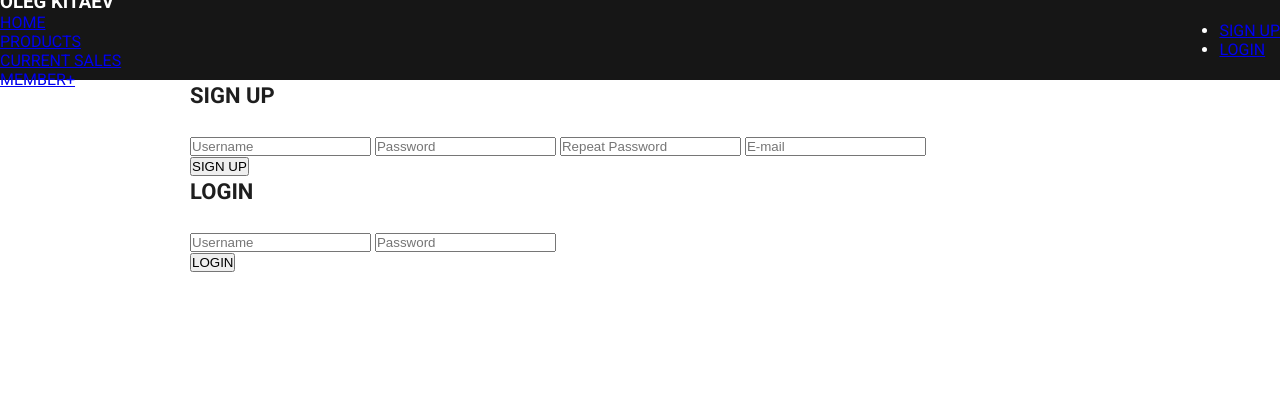
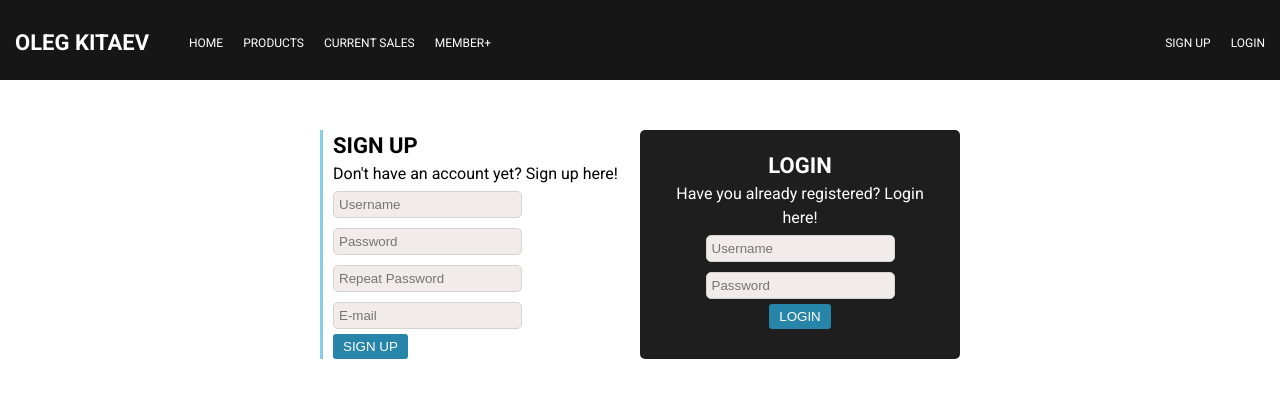
Before and after one commit to kitOl/php-oop-signup, a PHP site: page / in a window 1280 px wide. Shown: the top 408 px of the page. Run offline with PHP 8.4, Linux system fonts and the light colour scheme.

```diff
--- a/index.php
+++ b/index.php
@@ -12,7 +12,7 @@
 <body>
     <header>
         <nav>
-            <div >
+            <div>
                 <h3>OLEG KITAEV</h3>
                 <ul class="menu-main">
                     <li><a href="index.php">HOME</a></li>
--- a/style.css
+++ b/style.css
@@ -1,16 +1,22 @@
 * {
   margin: 0;
   padding: 0;
+  box-sizing: border-box;
 }
 
 body {
   font-family: Roboto;
+  font-size: 12px;
+  font-weight: 400;
   color: #fff;
+  border: none;
 }
 
 .wrapper {
+  margin: 0 auto;
   width: 900px;
-  margin: 0 auto;
+  display: flex;
+  justify-content: center;
 }
 
 p {
@@ -25,34 +31,101 @@ h4 {
 }
 
 header {
+  padding: 30px 15px 30px;
   width: 100%;
   height: 80px;
   background-color: #161616;
 }
 
+ul,
+li {
+  list-style-type: none;
+}
+
+a {
+  text-decoration: none;
+  color: #fff;
+}
+
 header nav {
-  width: 100%;
-  height: 100%;
   display: flex;
   justify-content: space-between;
+  gap: 20px;
   align-items: center;
 }
 
+header nav h3 {
+  font-size: 22px;
+  font-weight: 600;
+}
+
 header nav div {
+  display: flex;
+  justify-content: flex-start;
+}
 
+input {
+  padding: 5px;
+  margin: 5px 0 5px;
+  border: 1px solid lightgray;
+  border-radius: 5px;
+  background-color: rgb(242, 235, 235);
+}
+
+button {
+  padding: 5px 10px;
+  border: none;
+  border-radius: 3px;
+  background-color: rgb(40, 133, 170);
+  color: #fff;
+}
+
+.menu-main {
+  margin-left: 40px;
+  display: flex;
+  justify-content: space-between;
+  gap: 20px;
+  align-items: center;
 }
 
 .menu-member {
+  display: flex;
+  justify-content: space-between;
+  gap: 20px;
+  align-items: center;
 }
 
 .header-login-a {
+  text-decoration: none;
+  color: #fff;
 }
 
 .index-login {
+  min-height: 300px;
+  padding: 50px 0 50px;
+  /* background-color: #5f5a5a; */
 }
 
 .index-login-signup {
+  width: 320px;
+  padding-left: 10px;
+  border-left: 3px solid skyblue;
+}
+
+.index-login-signup h4,
+.index-login-signup p {
+  color: #000;
 }
 
 .index-login-login {
+  width: 320px;
+  padding: 20px;
+  text-align: center;
+  border-radius: 5px;
+  background-color: #1e1e1e;
 }
+
+.index-login-login h4,
+.index-login-login p {
+  color: #fff;
+}
```
Also changed, not shown: classes/dbh.classes.php (added, +18 -0 lines), classes/signup.classes.php (added, +41 -0 lines), classes/sugnup-contr.classes.php (added, +108 -0 lines), includes/signup.inc.php (+22 -0 lines).
